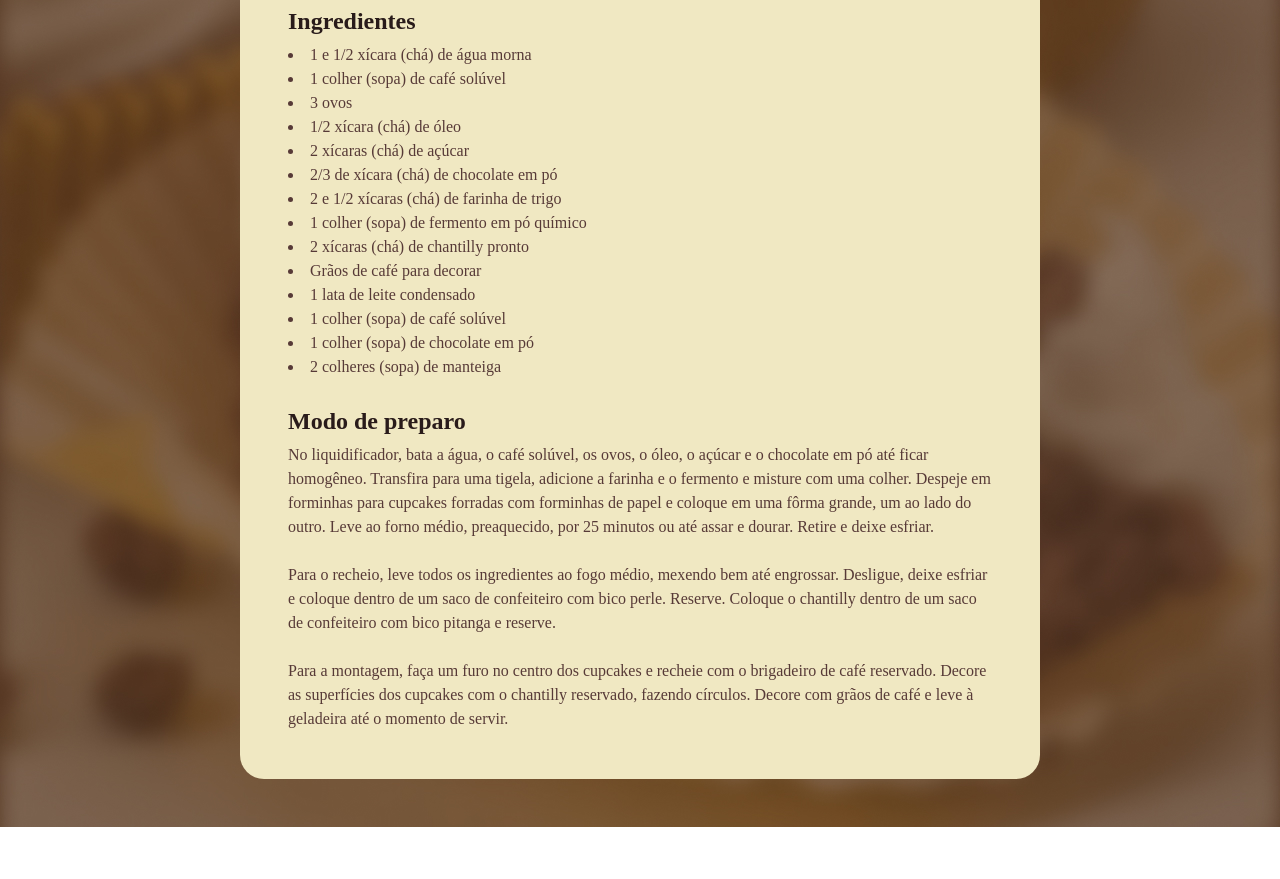
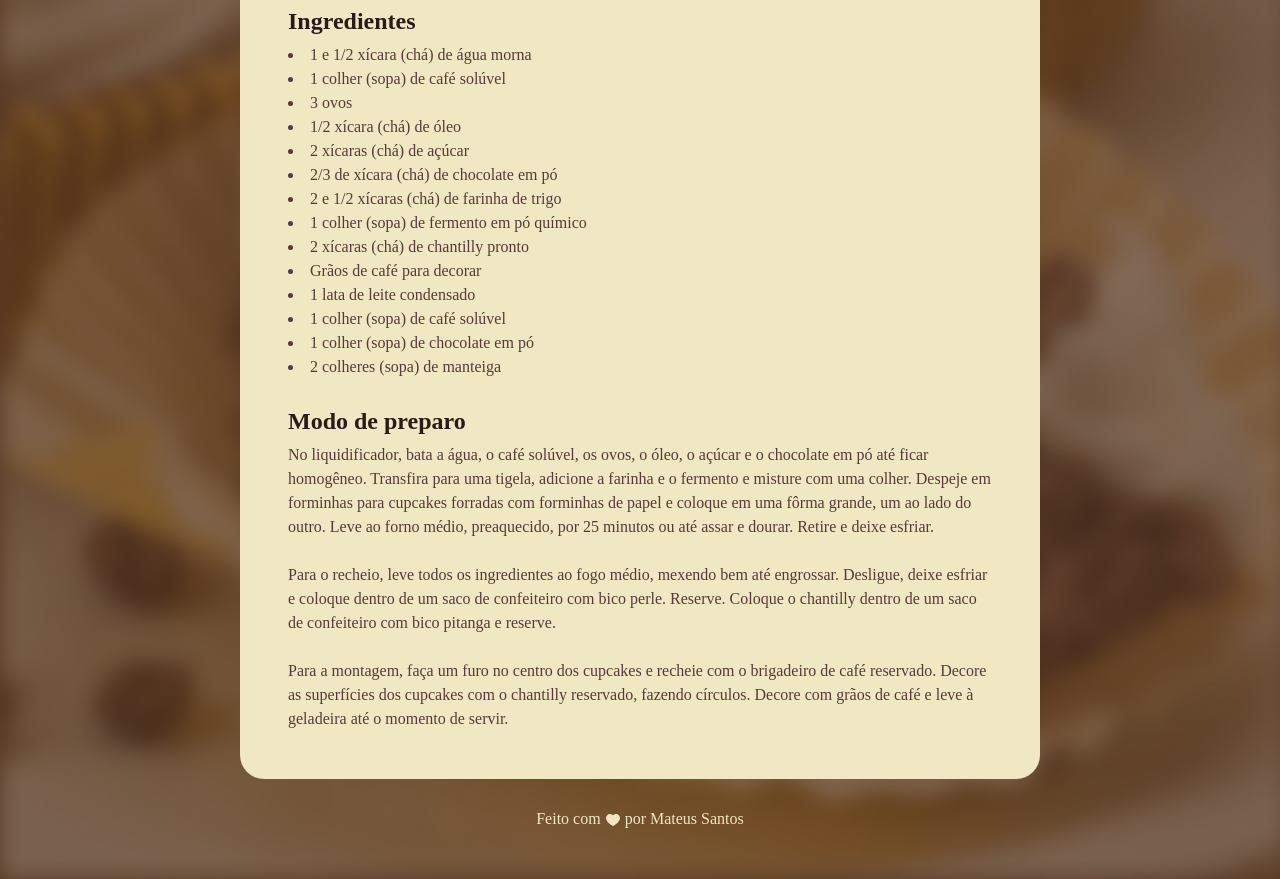
Before and after one commit to MateusLucSantos/pagina_receita, a plain HTML site: page index.html in a window 1280 px wide. Shown: the part 720-1599 px from the top of the page. Before the commit the page ends 1547 px from the top, so only its background shows below. Drawn offline with Linux system fonts and the light colour scheme; a web font is replaced by a local one.

Commit message:
Adicionando footer

```diff
--- a/index.html
+++ b/index.html
@@ -74,5 +74,9 @@
         </section>
       </main>
     </div>
+    <footer>
+      Feito com <img src="/assets/images/heart.svg" alt="Icone coração" /> por
+      Mateus Santos
+    </footer>
   </body>
 </html>
--- a/style.css
+++ b/style.css
@@ -19,7 +19,7 @@ body {
   padding: 24px;
   background-color: #f0e8c2;
   border-radius: 24px;
-  margin: 48px auto;
+  margin: 48px auto 28px;
   box-sizing: border-box;
 }
 
@@ -59,3 +59,13 @@ h2 {
 ul {
   padding-left: 24px;
 }
+
+footer {
+  color: #f0e8c2;
+  text-align: center;
+  padding-bottom: 48px;
+}
+
+footer img {
+  vertical-align: middle;
+}
```
Also changed, not shown: assets/images/heart.svg (added).
